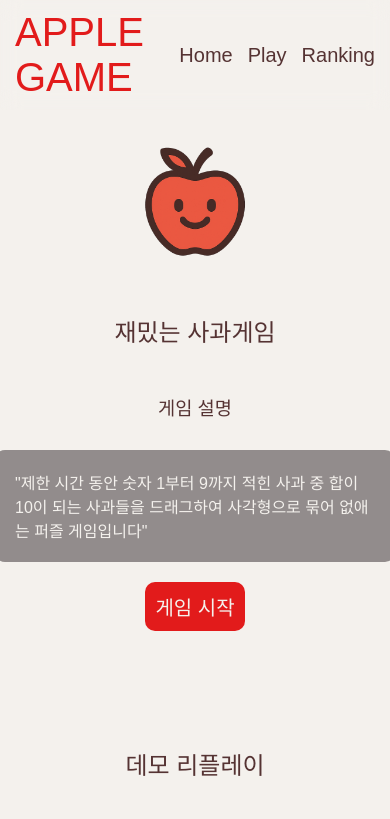
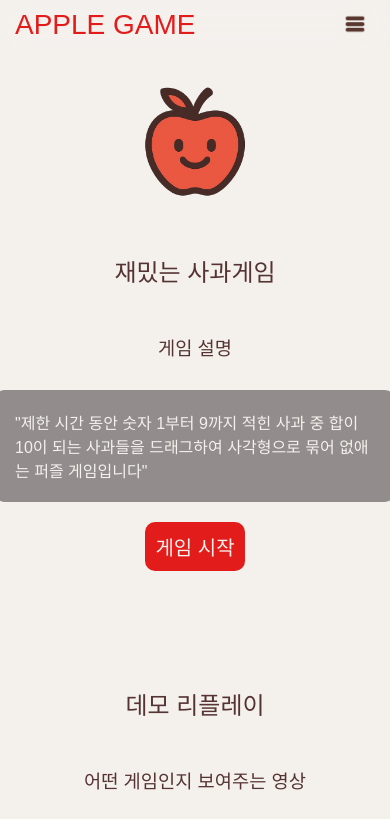
Before and after one commit to Seop2/apple-game-portfolio, a Next.js app: page / in a window 390 px wide. Shown: the top 819 px of the page. Built offline with nearby package versions, Linux system fonts and the light colour scheme; a web font is replaced by a local one.

Commit message:
feat: implement mobile responsive navigation menu with hamburger button

```diff
--- a/src/components/Header.js
+++ b/src/components/Header.js
@@ -1,16 +1,18 @@
 import styles from "./header.module.css"
 import Link from "next/link";
+import HamburgerButton from "./button/HamburgerButton";
 export default function Header() {
     return (
         <header className={styles.header}>
             <Link href="/" className={styles.title}>
                 <h1>APPLE GAME</h1>
             </Link>
-            <nav>
+            <nav className={styles.navLink}>
                 <Link href="/">Home</Link>
                 <Link href="/play">Play</Link>
                 <Link href="/ranking">Ranking</Link>
             </nav>
+            <HamburgerButton />
         </header>
     )
 }
--- /dev/null
+++ b/src/components/button/Hamburger.module.css
@@ -0,0 +1,14 @@
+ .menu {
+     display: none;
+     border: none;
+     cursor: pointer;
+
+     @media (max-width: 640px) {
+         display: block;
+         width: 40px;
+         height: 40px;
+         background-color: var(--color-bg);
+         border-radius: 12px;
+
+     }
+ }
--- /dev/null
+++ b/src/components/button/HamburgerButton.js
@@ -0,0 +1,29 @@
+"use client"
+import { useState } from "react"
+import styles from "./Hamburger.module.css"
+import headerStyles from "../header.module.css"
+import Image from "next/image"
+import Link from "next/link";
+
+export default function HamburgerButton() {
+    const [isOpen, setOpen] = useState(false);
+
+    const toggleOpen = () => {
+        setOpen(prev => !prev);
+    }
+
+    return (
+        <>
+            <button className={styles.menu} onClick={toggleOpen}>
+                <Image src={"/menu.png"} alt="menu" width={30} height={30} />
+            </button>
+            {isOpen && (
+                <nav className={headerStyles.mobileMenu} onClick={() => setOpen(false)}>
+                    <Link href="/">Home</Link>
+                    <Link href="/play">Play</Link>
+                    <Link href="/ranking">Ranking</Link>
+                </nav>
+            )}
+        </>
+    )
+}
--- a/src/components/header.module.css
+++ b/src/components/header.module.css
@@ -14,6 +14,10 @@
     justify-content: space-between;
 
 
+    @media(max-width : 640px) {
+        height: 50px;
+    }
+
     .title {
         text-decoration: none;
         font-size: 20px;
@@ -22,9 +26,13 @@
         h1 {
             color: var(--color-logo);
         }
+
+        @media (max-width:640px) {
+            font-size: 14px;
+        }
     }
 
-    nav {
+    .navLink {
         display: flex;
         flex-direction: row;
         align-items: center;
@@ -35,6 +43,36 @@
             text-decoration: none;
             font-size: 20px;
         }
+
+        @media (max-width: 640px) {
+            display: none;
+        }
+    }
+
+    .mobileMenu {
+        position: absolute;
+        top: 100%;
+        right: var(--side-padding);
+        margin-top: 4px;
+        padding: 10px;
+        border-radius: 12px;
+        background-color: var(--color-bg);
+        display: flex;
+        flex-direction: column;
+        gap: 10px;
+        min-width: 120px;
+        box-shadow: 0 4px 12px rgba(0, 0, 0, 0.15);
+
+        a {
+            text-decoration: none;
+            font-size: 16px;
+            padding: 6px 12px;
+            border-radius: 8px;
+        }
+
+        a:hover {
+            background-color: rgba(128, 128, 128, 0.1);
+        }
     }
 
 
```
Also changed, not shown: public/menu.png (added).
